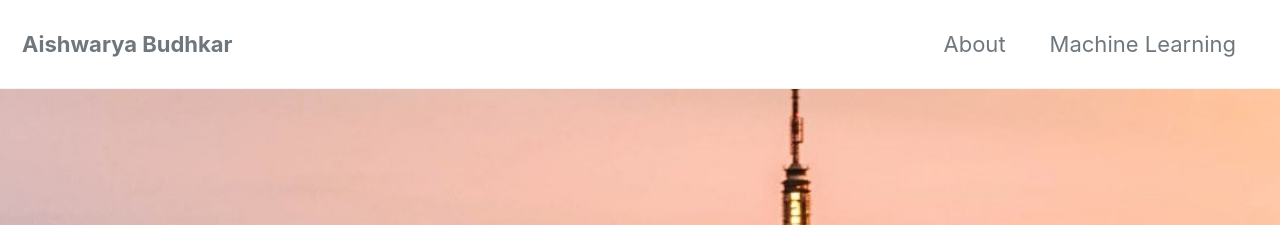
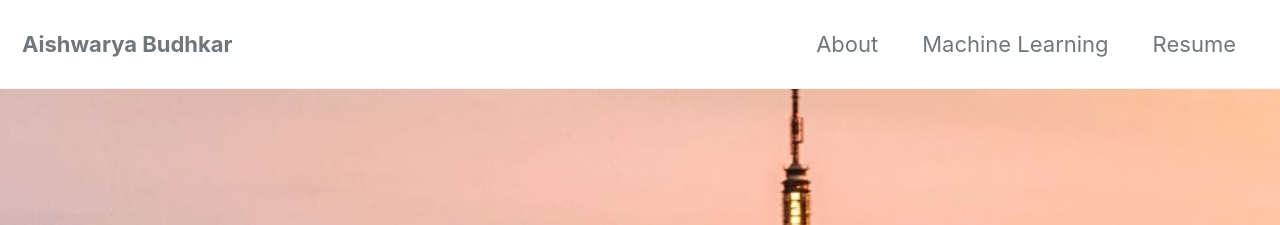
Before and after one commit to asbudhkar/asbudhkar.github.io, a Jekyll site: the page built from index.html, in a window 1280 px wide and 1353 px high. Shown: the top 225 px of the window. Built offline with Jekyll 4.4.1, drawn with Linux system fonts in a browser that asks for light colours; cached includes are drawn as plain includes; the list of posts is cut into pages by our own code.

```diff
--- a/_data/navigation.yml
+++ b/_data/navigation.yml
@@ -4,6 +4,8 @@ main:
     url: /about/
   - title: "Machine Learning"
     url: /machine-learning/
+  - title: "Resume"
+    url: https://github.com/asbudhkar/asbudhkar.github.io/blob/master/images/Aishwarya_Budhkar-ML-Resume.pdf
   # - title: "Sample Posts"
   #   url: /year-archive/
   # - title: "Sample Collections"
```
Also changed, not shown: 1 other file.
